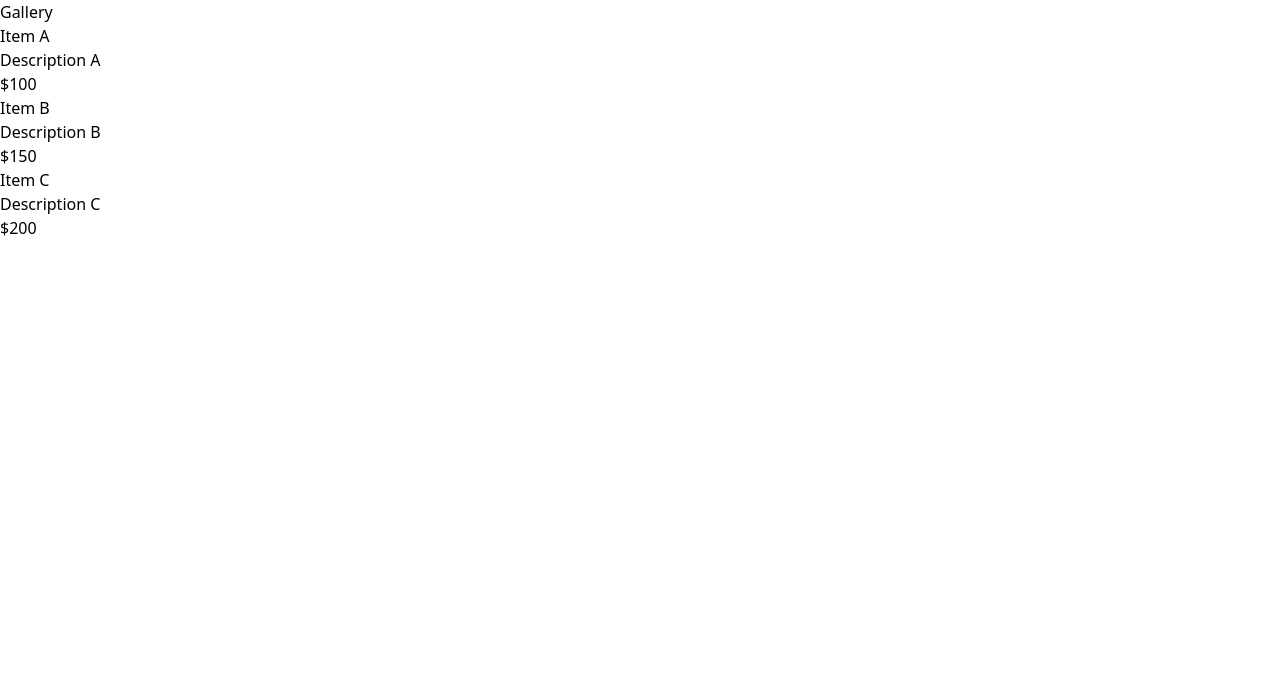
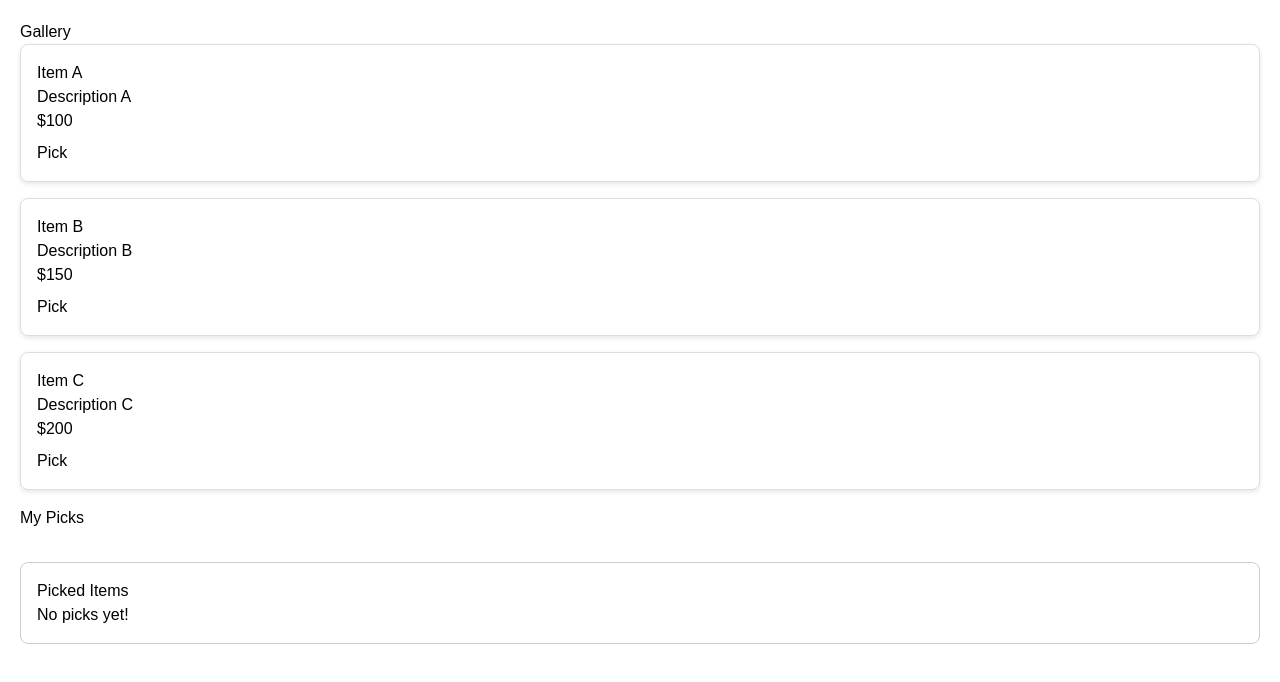
Before and after one commit to devovi2024/gallery-with-react, a React (Vite) app: page / in a window 1280 px wide. Shown: the top 682 px of the page. Built offline with nearby package versions, Linux system fonts and the light colour scheme.

Commit message:
picks buttons

```diff
--- a/package.json
+++ b/package.json
@@ -14,6 +14,7 @@
     "prop-types": "^15.8.1",
     "react": "^19.0.0",
     "react-dom": "^19.0.0",
+    "react-toastify": "^11.0.5",
     "tailwindcss": "^4.1.3"
   },
   "devDependencies": {
--- a/src/App.jsx
+++ b/src/App.jsx
@@ -1,8 +1,13 @@
 import { useEffect, useState } from "react";
 import ItemCollection from "./components/ItemCollection";
+import MyPicks from "./components/MyPicks";
+import { ToastContainer, toast } from 'react-toastify';
+import 'react-toastify/dist/ReactToastify.css';
 
 function App() {
   const [items, setItems] = useState([]);
+  const [picks, setPicks] = useState([]);
+  const [disabledItems, setDisabledItems] = useState(new Set());
 
   useEffect(() => {
     const fetchData = async () => {
@@ -10,7 +15,6 @@ function App() {
         const response = await fetch('/dataset.json');
         const data = await response.json();
         setItems(data);
-        console.log(data);
       } catch (error) {
         console.error("Error fetching dataset", error);
       }
@@ -19,12 +23,21 @@ function App() {
     fetchData();
   }, []);
 
+  const handlePick = (item) => {
+    if (!picks.some(p => p.id === item.id)) {
+      setPicks([...picks, item]);
+      setDisabledItems(new Set(disabledItems.add(item.id)));
+      toast.success(`${item.name} has been picked!`, { position: "top-right" });
+    }
+  };
+
   return (
-    <div>
+    <div style={{ fontFamily: 'Arial, sans-serif', margin: '20px' }}>
       <h1>Gallery</h1>
-      <div>
-        <ItemCollection items={items} />
-      </div>
+      <ItemCollection items={items} onPick={handlePick} disabledItems={disabledItems} />
+      <h2>My Picks</h2>
+      <MyPicks picks={picks} />
+      <ToastContainer />
     </div>
   );
 }
--- a/src/components/CardView.jsx
+++ b/src/components/CardView.jsx
@@ -1,12 +1,27 @@
 import React from 'react';
 import { itemPropTypes } from '../propTypes';
 
-const CardView = ({ item }) => {
+const cardStyle = {
+  border: '1px solid #ddd',
+  borderRadius: '8px',
+  padding: '1rem',
+  boxShadow: '0 2px 5px rgba(0,0,0,0.1)',
+  marginBottom: '1rem',
+};
+
+const CardView = ({ item, onPick, disabled }) => {
   return (
-    <div>
+    <div style={cardStyle}>
       <h2>{item.name}</h2>
       <p>{item.description || "No description"}</p>
       <p>{item.price ? `$${item.price}` : "Price not listed"}</p>
+      <button
+        onClick={() => onPick(item)}
+        disabled={disabled}
+        style={{ marginTop: '0.5rem', cursor: disabled ? 'not-allowed' : 'pointer' }}
+      >
+        {disabled ? "Already Picked" : "Pick"}
+      </button>
     </div>
   );
 };
--- a/src/components/ItemCollection.jsx
+++ b/src/components/ItemCollection.jsx
@@ -2,11 +2,16 @@ import React from 'react';
 import CardView from './CardView';
 import { itemArrayPropTypes } from '../propTypes';
 
-const ItemCollection = ({ items }) => {
+const ItemCollection = ({ items, onPick, disabledItems }) => {
   return (
     <div>
       {items.map((item, index) => (
-        <CardView key={index} item={item} />
+        <CardView
+          key={index}
+          item={item}
+          onPick={onPick}
+          disabled={disabledItems.has(item.id)}
+        />
       ))}
     </div>
   );
--- a/src/components/MyPicks.jsx
+++ b/src/components/MyPicks.jsx
@@ -0,0 +1,43 @@
+import React from 'react';
+import { itemArrayPropTypes } from '../propTypes';
+
+const MyPicks = ({ picks }) => {
+  const totalPrice = picks.reduce((sum, item) => sum + (item.price || 0), 0);
+
+  return (
+    <div style={{ marginTop: '2rem', padding: '1rem', border: '1px solid #ccc', borderRadius: '8px' }}>
+      <h3>Picked Items</h3>
+      {picks.length === 0 ? (
+        <p>No picks yet!</p>
+      ) : (
+        <>
+
+          {picks.map((item, index) => (
+            <div key={index} style={{ marginBottom: '1rem', display: 'flex', alignItems: 'center' }}>
+              <img
+                src={item.image}
+                alt={item.name}
+                style={{ width: '100px', height: '100px', objectFit: 'cover', borderRadius: '8px', marginRight: '1rem' }}
+              />
+              <div>
+                <h4>{item.name}</h4>
+                <p>{item.price ? `$${item.price}` : "Price not listed"}</p>
+              </div>
+            </div>
+          ))}
+
+
+          <div style={{ marginTop: '1rem', fontWeight: 'bold' }}>
+            <h4>Total Price: ${totalPrice.toFixed(2)}</h4>
+          </div>
+        </>
+      )}
+    </div>
+  );
+};
+
+MyPicks.propTypes = {
+  picks: itemArrayPropTypes,
+};
+
+export default MyPicks;
```
Also changed, not shown: 1 other file (tests, documents, lock files or other folders).
